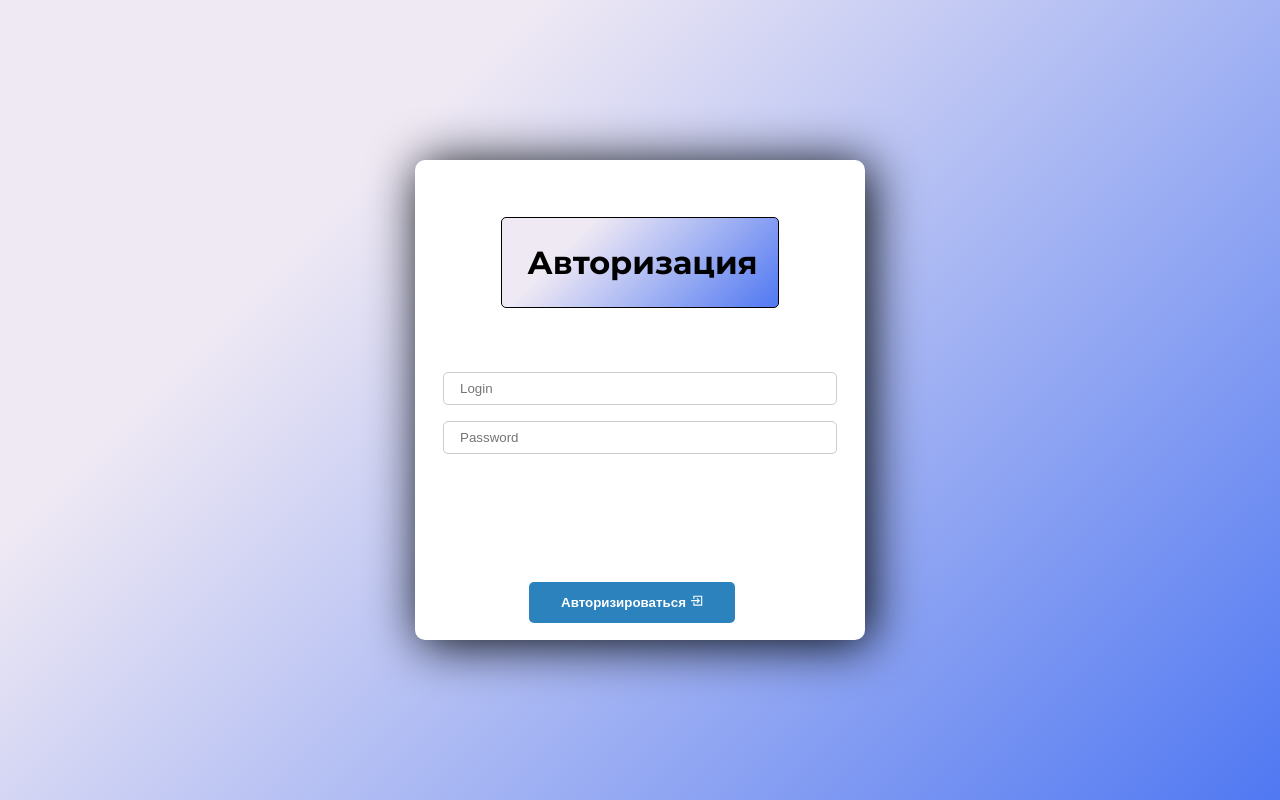
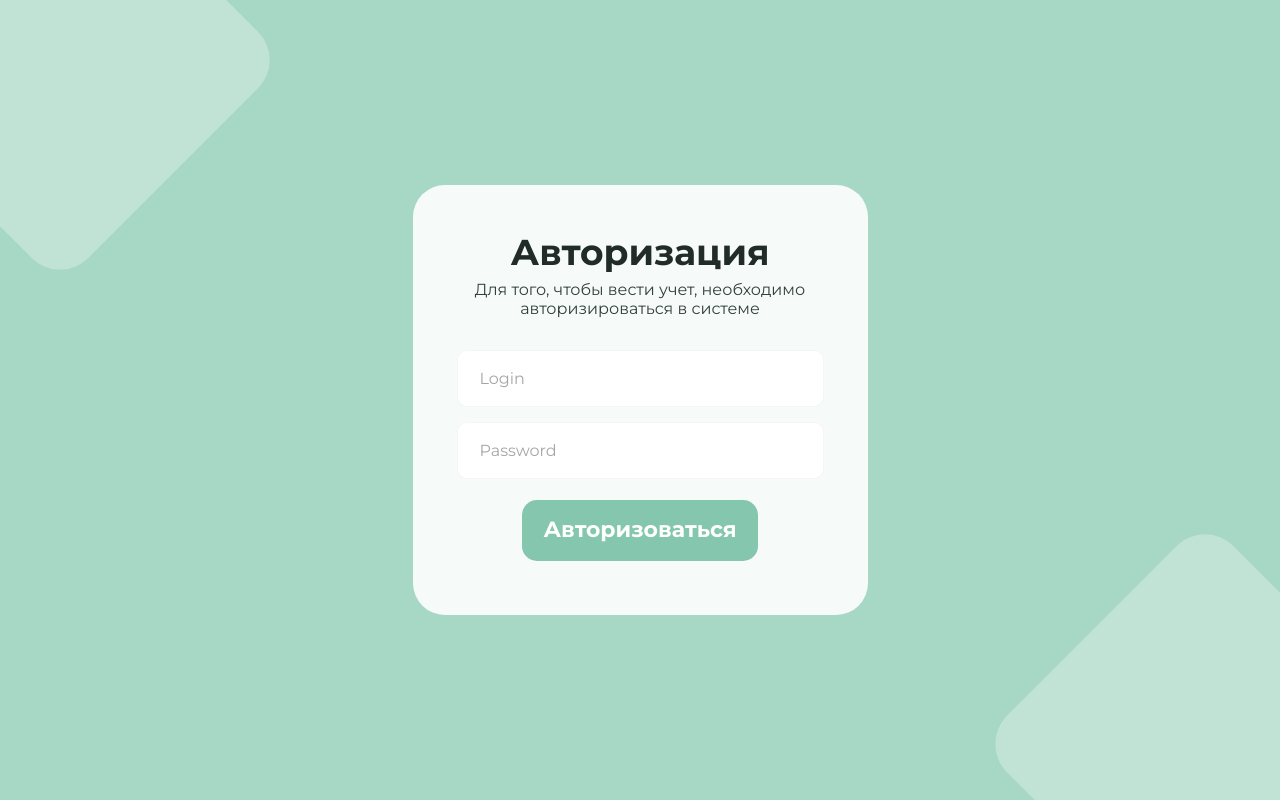
Before and after one commit to Niko142/Accounting_application, a React (Create React App) app in the folder diplom-project/: page / in a window 1280 px wide. Built offline with nearby package versions, Linux system fonts and the light colour scheme.

Commit message:
End form, correct folder and files

```diff
--- a/diplom-project/src/App.scss
+++ b/diplom-project/src/App.scss
@@ -1,5 +1,4 @@
-// @use './styles/forward' as f;
-@use './styles/form';
+@use './components/FormAuthorization/FormAuthorization.scss';
 
 @font-face {
   src: url("./assets/fonts/Montserrat-Regular.woff2") format("woff2");
@@ -15,7 +14,7 @@
   src: url("./assets/fonts/Montserrat-SemiBold.woff2") format("woff2");
   font: {
     family: 'Montserrat';
-    weight: 400;
+    weight: 600;
     style: normal;
     display: swap;
   }
@@ -25,10 +24,14 @@
   src: url("./assets/fonts/Montserrat-Bold.woff2") format("woff2");
   font: {
     family: 'Montserrat';
-    weight: 400;
+    weight: 700;
     style: normal;
     display: swap;
   }
+}
+
+html {
+  font-size: 16px;
 }
 
 body {
@@ -38,6 +41,12 @@ body {
 .App {
   text-align: center;
 }
+
+p {
+  color: #32403B;
+}
+
+input {font-family: 'Montserrat';}
 
 .App-logo {
   height: 40vmin;
--- a/diplom-project/src/components/FormAuthorization/FormAuthorization.css
+++ /dev/null
@@ -1,56 +0,0 @@
-
-.main{
-    display: flex;
-    text-align: center;
-    justify-content: center;
-    align-items: center;
-    height: 100%;
-    background-image: linear-gradient(315deg, #5078f2 0%, #efe9f4 74%);
-}
-.sub-main{
-    display: block;
-    justify-content: center;
-    height: 450px;
-    width: 450px;
-    padding-top: 30px;
-    border-radius: 10px;
-    background-color: #ffffff;
-    box-shadow: 5px 4px 50px rgb(2, 6, 7);
-}
-.control {
-    border: 1px solid #ccc;
-    border-radius: 5px;
-    padding: 0.5rem 1rem;
-    width: 80%;
-    margin-bottom: 1rem;
-    justify-content: center;
-  }
-
-.sign {
-    font-weight: bold;
-    color: rgb(0, 0, 0);
-    padding: 25px 20px 25px 25px;
-    background-image: linear-gradient(315deg, #5078f2 0%, #efe9f4 74%);
-    border: 1px solid #000000;
-    border-radius: 5px;
-    display:inline-block;
-	font-size: 2em;
-	justify-content: center;
-    margin-bottom: 4rem;
-	font-weight: bold;
-	cursor: pointer;
-	transition: .5s ease-in-out;
-
-}
-
-.error {
-    display: flex;
-    margin-left: 1.5rem;
-    justify-content: left;
-    color: red;
-    font-size: 14px;
-    margin-top: -19px;
-}
-.autho {
-    margin-top: 7rem;
-}
--- a/diplom-project/src/components/FormAuthorization/FormAuthorization.jsx
+++ b/diplom-project/src/components/FormAuthorization/FormAuthorization.jsx
@@ -1,10 +1,7 @@
-import "./FormAuthorization.css";
-import Button from "../Button/Button";
 import { useState } from "react";
 import Axios from "axios";
 import { useNavigate } from "react-router-dom";
 import { useForm } from "react-hook-form";
-import { CgEnter } from "react-icons/cg";
 
 export default function FormAuthorization() {
   const {
@@ -13,7 +10,7 @@ export default function FormAuthorization() {
     formState: { errors },
     resetField,
   } = useForm({ mode: "onSubmit" });
-  const [loginStatus, setLoginStatus] = useState("");
+  const [loginStatus, setLoginStatus] = useState();
   const navigate = useNavigate();
 
   const onSubmit = (data) => {
@@ -22,7 +19,8 @@ export default function FormAuthorization() {
       username: data.username.trim(),
       password: data.password.trim(),
     }).then((response) => {
-      console.log(response);
+      console.log("Статус: ", response.data.status);
+      console.log("Сообщение: ", response.data.message);
       if (response.data.message === "Успешная авторизация") {
         navigate("/main_menu");
       } else {
@@ -33,14 +31,13 @@ export default function FormAuthorization() {
   };
 
   return (
-    <form className="form main" onSubmit={handleSubmit(onSubmit)}>
-      <div className="sub-main">
-        <h2 className="form__title sign">
-            Авторизация
-        </h2>
+    <main className="main">
+      <form className="form" onSubmit={handleSubmit(onSubmit)}>
+        <h2 className="form__title">Авторизация</h2>
+        <p>Для того, чтобы вести учет, необходимо авторизироваться в системе</p>
         <input
           type="text"
-          className="form__input control"
+          className="form__input input-username"
           name="username"
           placeholder="Login"
           {...register("username", {
@@ -56,11 +53,11 @@ export default function FormAuthorization() {
           })}
         />
         {errors.username?.message && (
-          <span className="form_error error">{errors.username?.message}</span>
+          <span className="form__error">{errors.username?.message}</span>
         )}
         <input
           type="password"
-          className="form__input control"
+          className="form__input input-password"
           name="password"
           placeholder="Password"
           {...register("password", {
@@ -69,15 +66,13 @@ export default function FormAuthorization() {
           })}
         />
         {errors.password?.message && (
-          <span className="form__error error">{errors.password?.message}</span>
+          <span className="form__error">{errors.password?.message}</span>
         )}
-        <div className="autho">
-          <Button isActive type="submit">
-            Авторизироваться <CgEnter />
-          </Button>
-        </div>
-        <span style={{ color: "red" }} className="form__error">{loginStatus}</span>
-      </div>
-    </form>
+        <button className="form__submit">Авторизоваться</button>
+        <span className="form__error error-request">{loginStatus}</span>
+      </form>
+      <div className="main__box box-up"></div>
+      <div className="main__box box-down"></div>
+    </main>
   );
 }
--- /dev/null
+++ b/diplom-project/src/components/FormAuthorization/FormAuthorization.scss
@@ -0,0 +1,125 @@
+@use '../../styles/variables' as v;
+
+.main {
+    background-color: v.$background;
+    width: 100%;
+    height: 100vh;
+    overflow: hidden;
+    position: relative;
+    display: flex;
+    justify-content: center;
+    align-items: center;
+
+    &__box {
+        width: 320px;
+        height: 320px;
+        position: absolute;
+        border-radius: 40px;
+        background-color: v.$box;
+        rotate: 45deg;
+
+        &.box-up {
+            top: -100px;
+            left: -100px;
+        }
+
+        &.box-down {
+            bottom: -104px;
+            right: -85px;
+        }
+    }
+}
+
+
+
+button.form__submit {
+    box-sizing: border-box;
+    border: 1px solid transparent;
+    text-align: center;
+    color: v.$white;
+    background-color: v.$btn-bg;
+    font: {
+        family: 'Montserrat';
+        size: 22px;
+        weight: 700;
+    }
+    align-self: center;
+    margin-top: 21px;
+    line-height: 130%;
+    padding: 15px 20px;
+    border-radius: 15px;
+
+    &:hover {
+        background-color: v.$btn-bg-hover;
+    }
+}
+
+.form {
+    display: flex;
+    flex-direction: column;
+    width: 455px;
+    border-radius: 32px;
+    background-color: #F6FBF9;
+    box-sizing: border-box;
+    z-index: 100;
+    padding: 44px;
+
+    & :where(.form__title, .form p) {
+        text-align: center;
+    }
+
+    &__title {
+        font-size: 2.25rem;
+        line-height: 130%;
+        color: v.$heading;
+        margin-bottom: 4px;
+    }
+
+    & p {
+        font-size: 1rem;
+        margin-bottom: 32px;
+    }
+
+    &__input {
+        width: 100%;
+        box-sizing: border-box;
+        padding: 18px 22px;
+        border-radius: 10px;
+        outline: 0;
+        border: 1px solid v.$border;
+        font-size: 1rem;
+        line-height: 120%;
+
+        &.input-password {
+            margin-top: 15px;
+        }
+
+        // &.input-username {
+        //     ::before {
+        //         content: 'r';
+        //         background-color: navy;
+        //     }
+        // }
+    }
+
+    ::placeholder {
+        color: v.$placeholder;
+    }
+
+    &__error {
+        font-size: 1rem;
+        font-weight: 600;
+        line-height: 120%;
+        letter-spacing: 2px;
+        color: v.$error;
+
+        &.error-request {
+            text-align: center;
+            max-width: 350px;
+            margin: 0 auto {
+                top: 10px;
+            }
+            letter-spacing: 0;
+        }
+    }
+}
--- a/diplom-project/src/index.css
+++ b/diplom-project/src/index.css
@@ -1,3 +1,8 @@
+* {
+  padding: 0;
+  margin: 0;
+}
+
 body {
   overflow: hidden;
   margin: 0;
--- a/diplom-project/src/styles/_variables.scss
+++ b/diplom-project/src/styles/_variables.scss
@@ -1,3 +1,13 @@
-$black: #000;
+$black: #000000;
 $white: #ffffff;
-$red: tomato;
+
+$box: #C1E3D6;
+$error: tomato;
+$heading: #212B27;
+$text: #32403B;
+$background: #A7D7C5;
+$border: #0000000a;
+$placeholder: #0000005a;
+
+$btn-bg: #84C7AE;
+$btn-bg-hover: rgba(132, 199, 174, 0.8);
--- a/diplom-project/src/styles/form.scss
+++ /dev/null
@@ -1,14 +0,0 @@
-.form {
-    display: block;
-
-    &__title {
-
-    }
-
-    &__input {
-
-    }
-
-    &__error {
-    }
-}
```
Also changed, not shown: diplom-project/src/components/FormAuthorization/Validation.js (added, +152 -0 lines).
